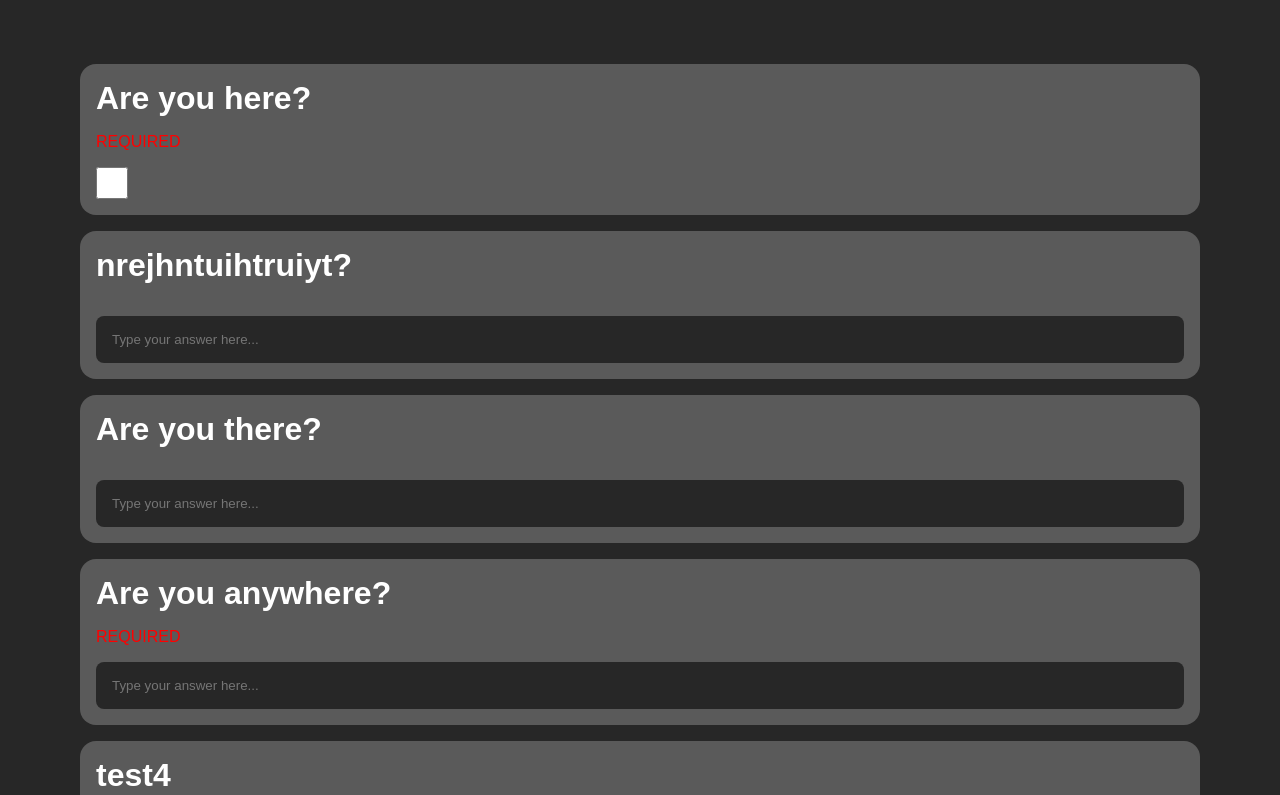
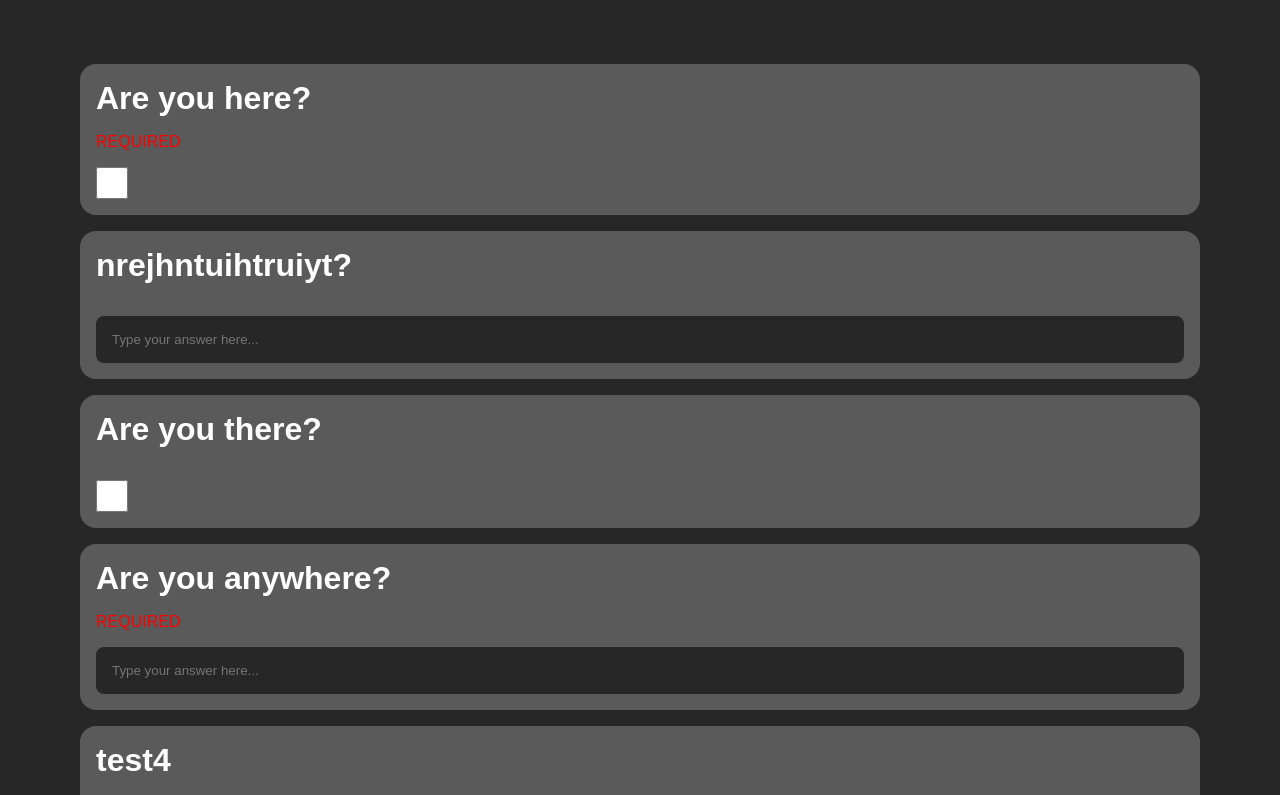
Before and after one commit to Hexy32/React-form, a React (Vite) app: page / in a window 1280 px wide. Shown: the top 795 px of the page. Built offline with nearby package versions, Linux system fonts and the light colour scheme.

Commit message:
made answer selection more specific

```diff
--- a/src/App.tsx
+++ b/src/App.tsx
@@ -6,49 +6,65 @@ function App() {
 	const questions: Questionstype[] = [
 		{
 			question: 'Are you here?',
-			checkbox_answer: true,
+			answer: {
+				checkbox_answer: true,
+			},
 			required: true,
 			key: `${Date.now()}`,
 		},
 		{
 			question: 'nrejhntuihtruiyt?',
-			answer: '',
+			answer: {
+				text_answer: true,
+			},
 			required: false,
 			key: `${Date.now()}`,
 		},
 		{
 			question: 'Are you there?',
-			answer: '',
+			answer: {
+				checkbox_answer: true,
+			},
 			required: false,
 			key: `${Date.now()}`,
 		},
 		{
 			question: 'Are you anywhere?',
-			answer: '',
+			answer: {
+				text_answer: true,
+			},
 			required: true,
 			key: `${Date.now()}`,
 		},
 		{
 			question: 'test4',
-			checkbox_answer: true,
+			answer: {
+				text_answer: true,
+			},
 			required: true,
 			key: `${Date.now()}`,
 		},
 		{
 			question: 'test5',
-			checkbox_answer: true,
+			answer: {
+				text_answer: true,
+			},
 			required: false,
 			key: `${Date.now()}`,
 		},
 		{
 			question: 'test6',
-			answer: '',
+			answer: {
+				checkbox_answer: true,
+			},
 			required: true,
 			key: `${Date.now()}`,
 		},
 		{
 			question: 'test7',
-			answer: '',
+			answer: {
+				text_answer: true,
+			},
 			required: false,
 			key: `${Date.now()}`,
 		},
--- a/src/components/Questions.tsx
+++ b/src/components/Questions.tsx
@@ -3,7 +3,7 @@ import styles from './styles/Questions.module.css'
 export default function CustomForm({ questions }: QuestionProps) {
 	return (
 		<form className={styles.wrapper}>
-			{questions.map((question, i) => (
+			{questions.map((question) => (
 				<div className={styles.questioncontainer}>
 					<p
 						className={styles.question}
@@ -12,9 +12,9 @@ export default function CustomForm({ questions }: QuestionProps) {
 					</p>
 					<p className={styles.required}>{question.required && 'REQUIRED'}</p>
 					<input
-						type={question.checkbox_answer ? 'checkbox' : 'text'}
+						type={question.answer.checkbox_answer ? 'checkbox' : 'text'}
 						placeholder='Type your answer here...'
-						className={question.checkbox_answer ? styles.checkbox_answer : styles.answer}
+						className={question.answer.checkbox_answer ? styles.checkbox_answer : styles.answer}
 					/>
 				</div>
 			))}
@@ -28,8 +28,10 @@ interface QuestionProps {
 
 export type Questionstype = {
 	question: string
-	answer?: string
 	required: boolean
-	checkbox_answer?: boolean
 	key: string
+	answer: {
+		checkbox_answer?: boolean
+		text_answer?: boolean
+	}
 }
```
